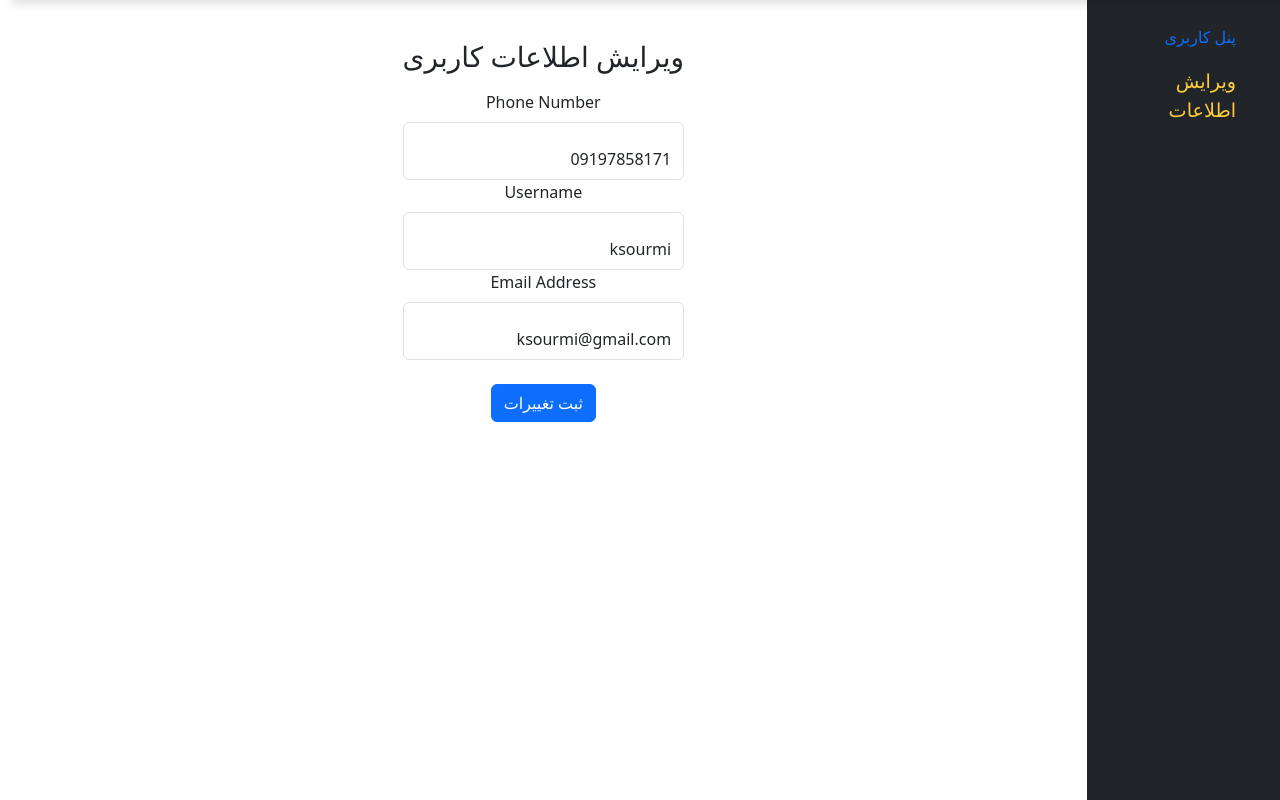
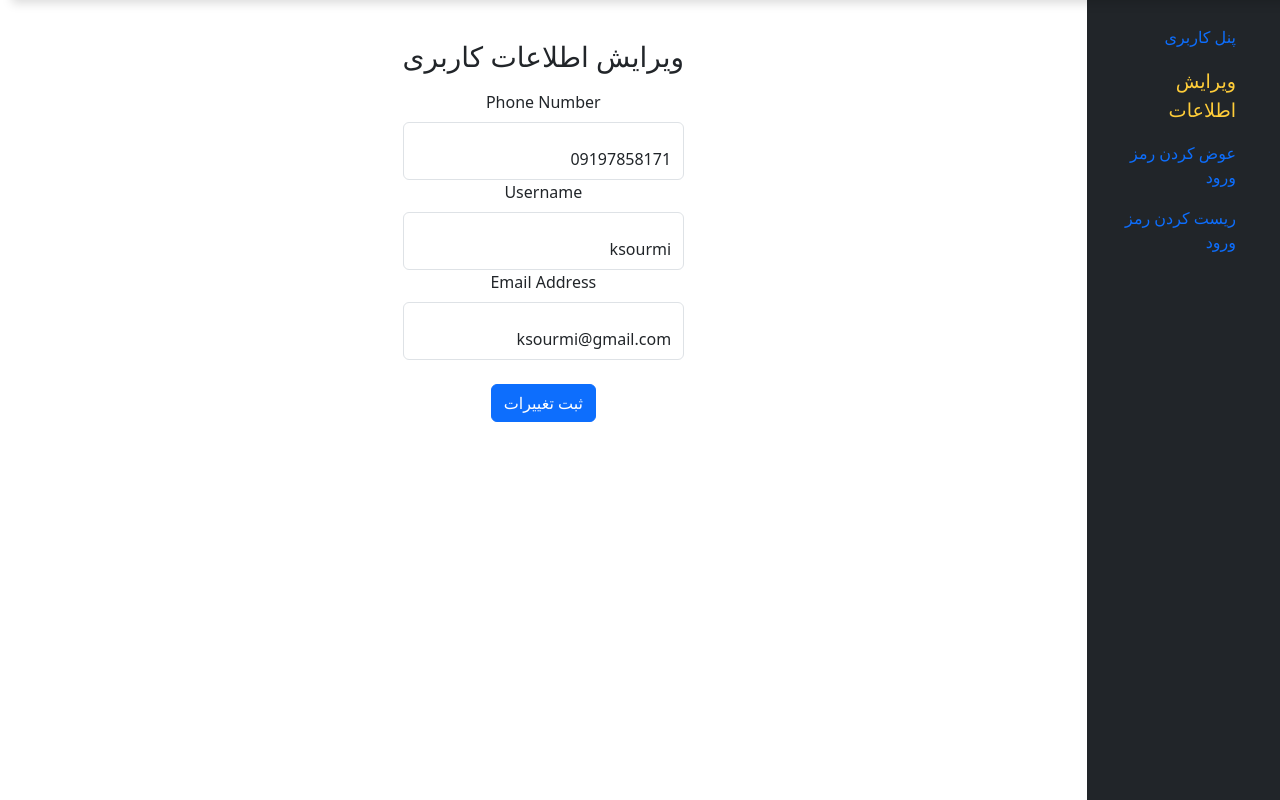
Before and after one commit to zercsiz/website, a Django app: page /accounts/edit/ in a window 1280 px wide. Shown: the part 56-856 px from the top of the page. Run offline with Django 4.2, Linux system fonts and the light colour scheme; a user stored in the database is signed in; some libraries are stand-ins or nearby versions.

Commit message:
added password reset and change links to profile base sidebar

```diff
--- a/static/js/profile_base_sidebar.js
+++ b/static/js/profile_base_sidebar.js
@@ -1,20 +1,28 @@
 const sideNL1 = document.querySelector('.sidebar-nav-link1')
 const sideNL2 = document.querySelector('.sidebar-nav-link2')
 const sideNL3 = document.querySelector('.sidebar-nav-link3')
+const sideNL4 = document.querySelector('.sidebar-nav-link4')
+const sideNL5 = document.querySelector('.sidebar-nav-link5')
 
 if(window.location.pathname==='/accounts/details/') {
     sideNL1.classList.add('nav-link-active');
     sideNL2.classList.add('nav-link-deactive');
     sideNL3.classList.add('nav-link-deactive');
+    sideNL4.classList.add('nav-link-deactive');
+    sideNL5.classList.add('nav-link-deactive');
 
 }
 if (window.location.pathname==='/courses/time_checkbox') {
     sideNL2.classList.add('nav-link-active');
     sideNL1.classList.add('nav-link-deactive');
     sideNL3.classList.add('nav-link-deactive');
+    sideNL4.classList.add('nav-link-deactive');
+    sideNL5.classList.add('nav-link-deactive');
 }
 if (window.location.pathname==='/accounts/edit/') {
     sideNL3.classList.add('nav-link-active');
     sideNL2.classList.add('nav-link-deactive');
     sideNL1.classList.add('nav-link-deactive');
+    sideNL4.classList.add('nav-link-deactive');
+    sideNL5.classList.add('nav-link-deactive');
 }
--- a/templates/inc/profile_base_sidebar.html
+++ b/templates/inc/profile_base_sidebar.html
@@ -21,6 +21,18 @@
               ویرایش اطلاعات
             </a>
           </li>
+        <li class="nav-item">
+            <a class="nav-link sidebar-nav-link4" href="{% url 'password_change' %}">
+              <span data-feather="shopping-cart" class="align-text-bottom"></span>
+              عوض کردن رمز ورود
+            </a>
+          </li>
+        <li class="nav-item">
+            <a class="nav-link sidebar-nav-link5" href="{% url 'password_reset' %}">
+              <span data-feather="shopping-cart" class="align-text-bottom"></span>
+              ریست کردن رمز ورود
+            </a>
+          </li>
         </ul>
       </div>
     </nav>
```
Also changed, not shown: db.sqlite3.
